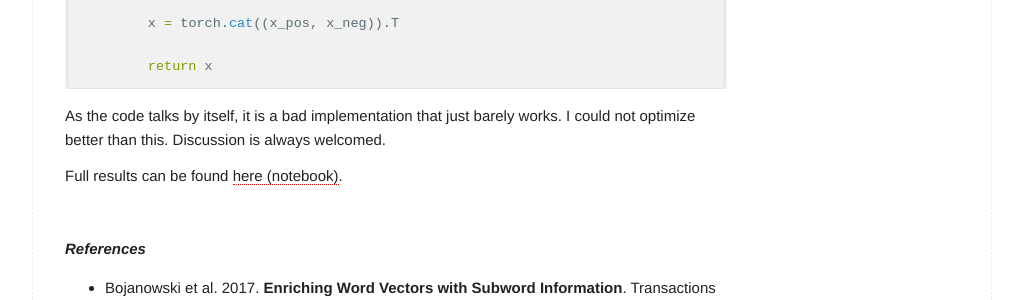
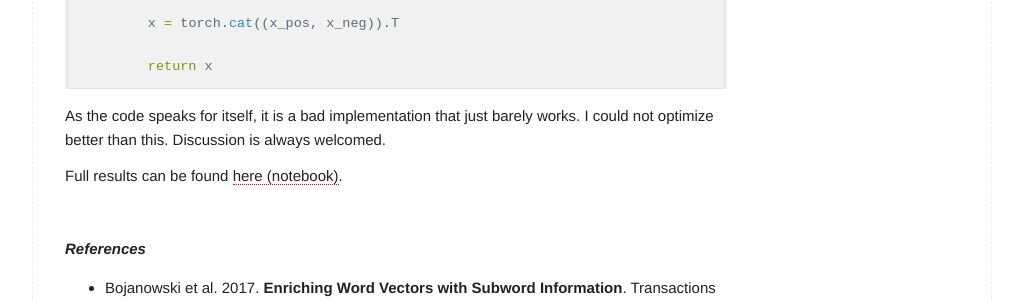
Before and after one commit to naturale0/naturale0.github.io, a Jekyll site: the page built from _posts/2021-02-09-Understanding FastText.md, in a window 1280 px wide and 900 px high, scrolled down 1931 px. Shown: the part 153-453 px from the top of the window, without its empty margins (128-1151 px from the left). Built offline with Jekyll 4.4.1, drawn with Linux system fonts in a browser that asks for light colours; formulas are drawn with MathJax 3; comment, search, counter and statistics services are not loaded.

Commit message:
post fasttext

````diff
--- a/_posts/2021-02-09-Understanding FastText.md
+++ b/_posts/2021-02-09-Understanding FastText.md
@@ -86,7 +86,7 @@ class FastText(nn.Module):
         return x
 ```
 
-As the code talks by itself, it is a bad implementation that just barely works. I could not optimize better than this. Discussion is always welcomed.
+As the code speaks for itself, it is a bad implementation that just barely works. I could not optimize better than this. Discussion is always welcomed.
 
 Full results can be found [here (notebook)](https://github.com/naturale0/NLP-Do-It-Yourself/blob/main/NLP_with_PyTorch/2_word_embedding/2-3_fasttext.ipynb).
 
````
